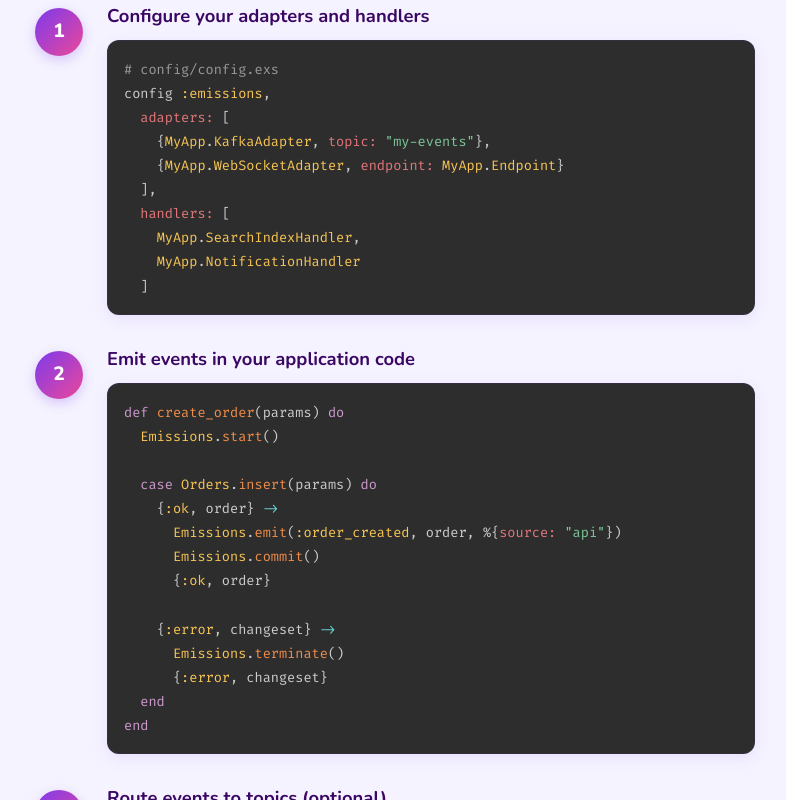
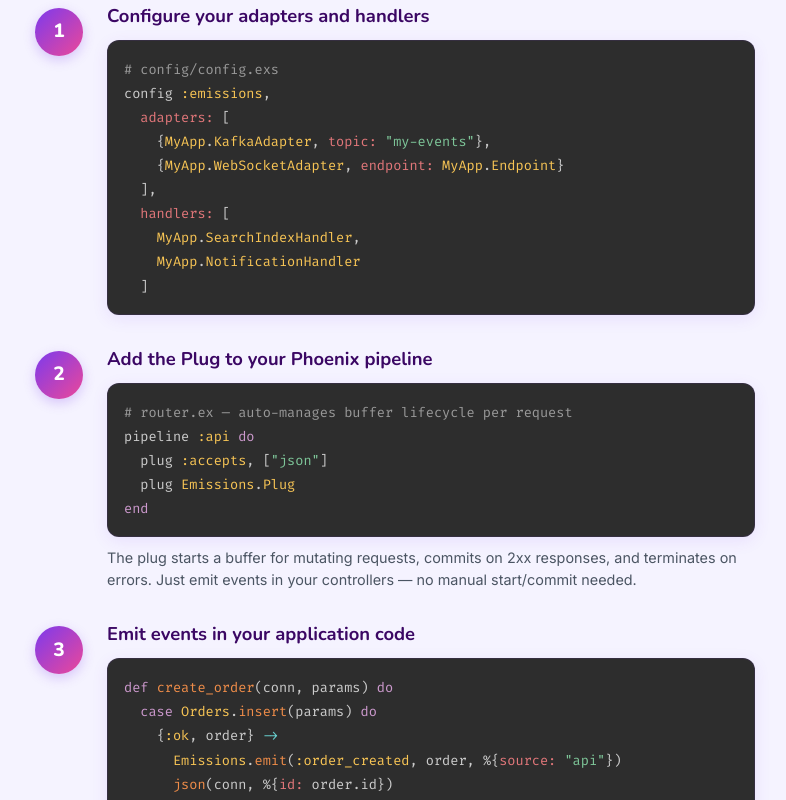
Before and after one commit to doomspork/emissions, a plain HTML site: page site/index.html in a window 1280 px wide. Shown: the part 2000-2800 px from the top of the page, without its empty margins (245-1031 px from the left). Drawn offline with nearby package versions, Linux system fonts and the light colour scheme.

Commit message:
feat: add optional Plug for automatic buffer lifecycle (#6)
* feat: add optional Plug for automatic buffer lifecycle management

Introduces Emissions.Plug, which starts a per-request buffer for
mutating HTTP methods and commits or terminates it based on the
response status code. The module only compiles when :plug is available
as a dependency.

* docs: add plug integration to landing site

Add Plug Integration guide card and footer link. Update Quick Start to
show the Plug-based workflow as the primary Phoenix integration path.

```diff
--- a/site/css/style.css
+++ b/site/css/style.css
@@ -630,6 +630,13 @@ code {
   color: var(--purple-800);
 }
 
+.step-note {
+  margin-top: 10px;
+  font-size: 0.9rem;
+  color: var(--gray-600);
+  line-height: 1.5;
+}
+
 .step-content pre {
   border-radius: var(--radius-md);
   overflow-x: auto;
--- a/site/index.html
+++ b/site/index.html
@@ -157,26 +157,37 @@ config :emissions,
         <div class="step">
           <div class="step-number">2</div>
           <div class="step-content">
+            <h3>Add the Plug to your Phoenix pipeline</h3>
+            <pre><code class="language-elixir"># router.ex — auto-manages buffer lifecycle per request
+pipeline :api do
+  plug :accepts, ["json"]
+  plug Emissions.Plug
+end</code></pre>
+            <p class="step-note">The plug starts a buffer for mutating requests, commits on 2xx responses, and terminates on errors. Just emit events in your controllers — no manual start/commit needed.</p>
+          </div>
+        </div>
+
+        <div class="step">
+          <div class="step-number">3</div>
+          <div class="step-content">
             <h3>Emit events in your application code</h3>
-            <pre><code class="language-elixir">def create_order(params) do
-  Emissions.start()
-
+            <pre><code class="language-elixir">def create_order(conn, params) do
   case Orders.insert(params) do
     {:ok, order} ->
       Emissions.emit(:order_created, order, %{source: "api"})
-      Emissions.commit()
-      {:ok, order}
+      json(conn, %{id: order.id})
 
     {:error, changeset} ->
-      Emissions.terminate()
-      {:error, changeset}
+      conn
+      |> put_status(:unprocessable_entity)
+      |> json(%{errors: format_errors(changeset)})
   end
 end</code></pre>
           </div>
         </div>
 
         <div class="step">
-          <div class="step-number">3</div>
+          <div class="step-number">4</div>
           <div class="step-content">
             <h3>Route events to topics (optional)</h3>
             <pre><code class="language-elixir">defmodule MyApp.Topics do
@@ -351,6 +362,13 @@ MyApp.Topics.topic_for_event(:order_created)
           <h3>Topic Routing</h3>
           <p>Compile-time event-to-topic mapping with zero runtime overhead.</p>
         </a>
+        <a href="https://hexdocs.pm/emissions/plug-integration.html" class="guide-card" target="_blank" rel="noopener">
+          <div class="guide-icon">
+            <svg viewBox="0 0 24 24" fill="none" stroke="currentColor" stroke-width="2"><path d="M12 22s8-4 8-10V5l-8-3-8 3v7c0 6 8 10 8 10z"/></svg>
+          </div>
+          <h3>Plug Integration</h3>
+          <p>Automatic buffer lifecycle management for Phoenix and Plug apps.</p>
+        </a>
         <a href="https://hexdocs.pm/emissions/testing.html" class="guide-card" target="_blank" rel="noopener">
           <div class="guide-icon">
             <svg viewBox="0 0 24 24" fill="none" stroke="currentColor" stroke-width="2"><path d="M22 11.08V12a10 10 0 1 1-5.93-9.14"/><polyline points="22 4 12 14.01 9 11.01"/></svg>
@@ -392,6 +410,7 @@ MyApp.Topics.topic_for_event(:order_created)
         </div>
         <div class="footer-col">
           <h4>More</h4>
+          <a href="https://hexdocs.pm/emissions/plug-integration.html" target="_blank" rel="noopener">Plug Integration</a>
           <a href="https://hexdocs.pm/emissions/topic-routing.html" target="_blank" rel="noopener">Topic Routing</a>
           <a href="https://hexdocs.pm/emissions/testing.html" target="_blank" rel="noopener">Testing</a>
           <a href="https://hexdocs.pm/emissions/telemetry.html" target="_blank" rel="noopener">Telemetry</a>
```
Also changed, not shown: 5 other files.
